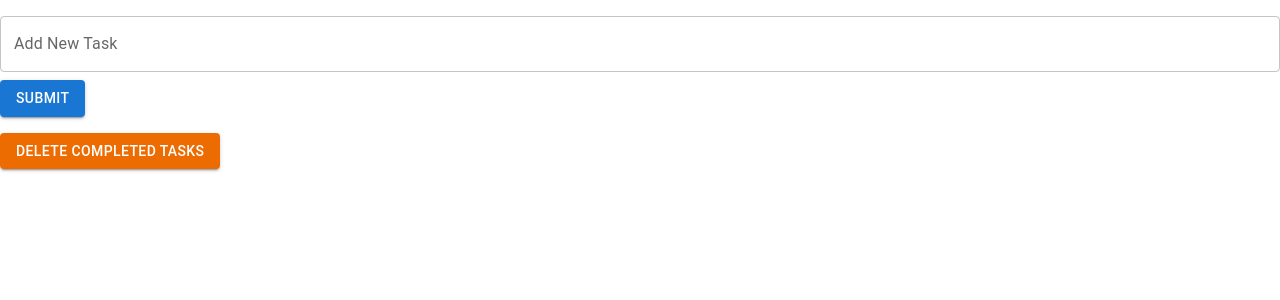
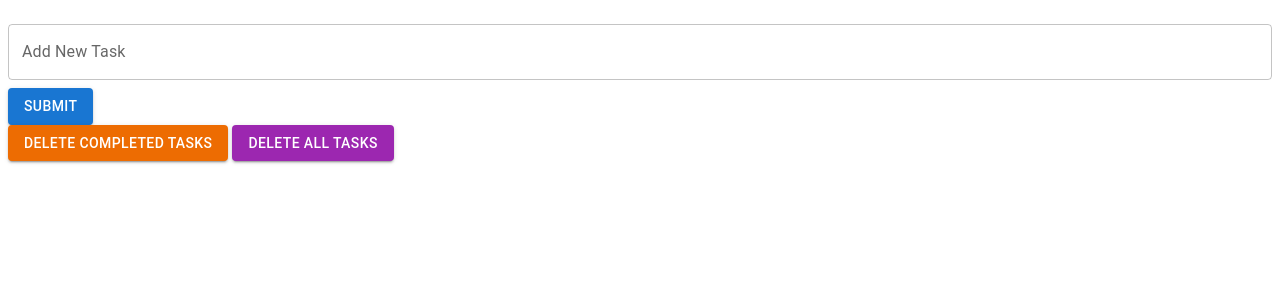
Before and after one commit to JohnathanGG/To-Do-List-React, a React (Vite) app: page / in a window 1280 px wide. Shown: the top 300 px of the page. Built offline with nearby package versions, Linux system fonts and the light colour scheme.

Commit message:
add  delete all

```diff
--- a/src/App.tsx
+++ b/src/App.tsx
@@ -1,20 +1,19 @@
-import { ThemeProvider, createTheme } from '@mui/material/styles'
-import CssBaseline from '@mui/material/CssBaseline'
+import { ThemeProvider, createTheme } from "@mui/material/styles";
 
-import NewTask from './components/NewTask'
-import ToDoList from './components/ToDoList'
-import DeleteButton from './components/DeleteButton'
+import NewTask from "./components/NewTask";
+import ToDoList from "./components/ToDoList";
+import DeleteButton from "./components/DeleteButton";
+import DeleteAllButton from "./components/DeleteAllButton";
 
-const theme = createTheme()
+const theme = createTheme();
 
 export default function App() {
-
   return (
     <ThemeProvider theme={theme}>
-      <CssBaseline />
-      <NewTask/>
-      <ToDoList/>
-      <DeleteButton/>
+      <NewTask />
+
+      <DeleteButton/> <DeleteAllButton />
+      <ToDoList />
     </ThemeProvider>
-  )
+  );
 }
--- /dev/null
+++ b/src/components/DeleteAllButton.tsx
@@ -0,0 +1,18 @@
+import { Button } from "@mui/material";
+import {useSetAtom } from "jotai";
+
+import { tasks } from "../utils/atoms";
+import type { Task } from "../utils/types";
+
+export default function DeleteAllButton() {
+    const setTaskList = useSetAtom(tasks);
+
+    const DeleteTasks = () => {
+        setTaskList([]);
+    }
+    return (
+        <Button type="button" variant="contained" color="secondary" onClick={DeleteTasks}>
+        Delete All Tasks
+      </Button>
+    )
+}
```
